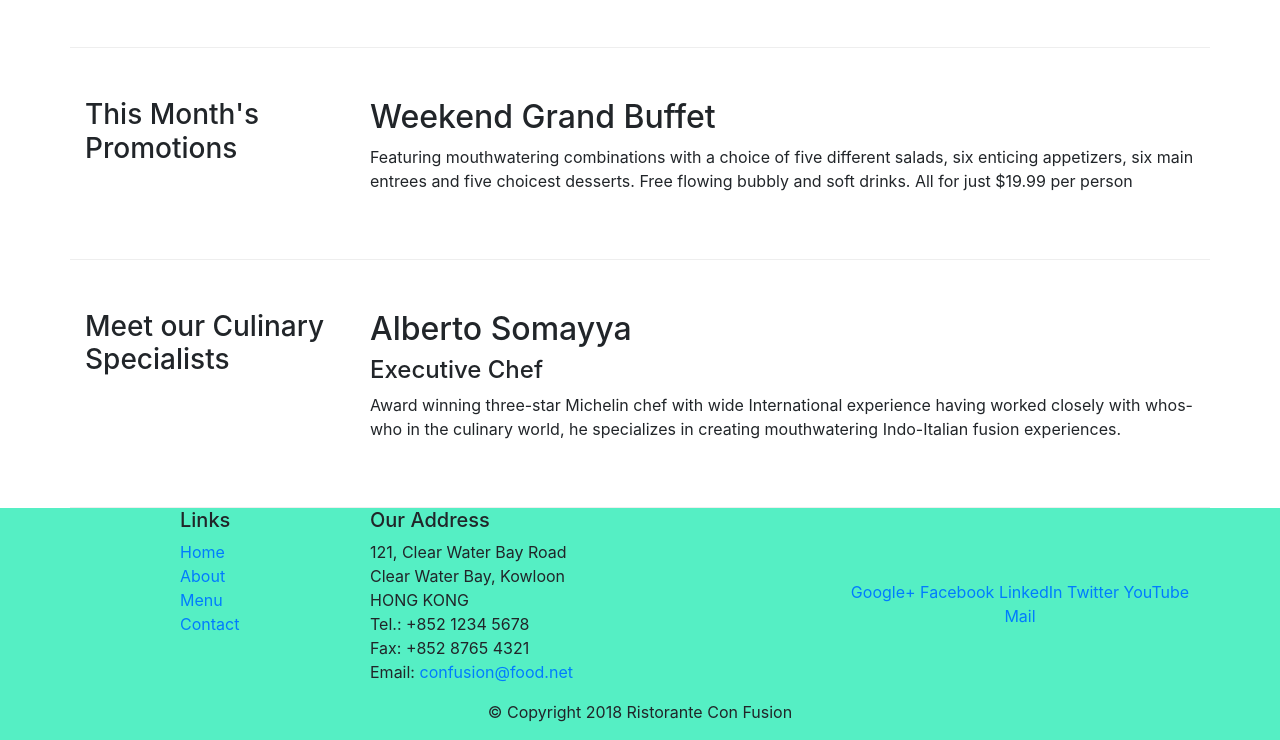
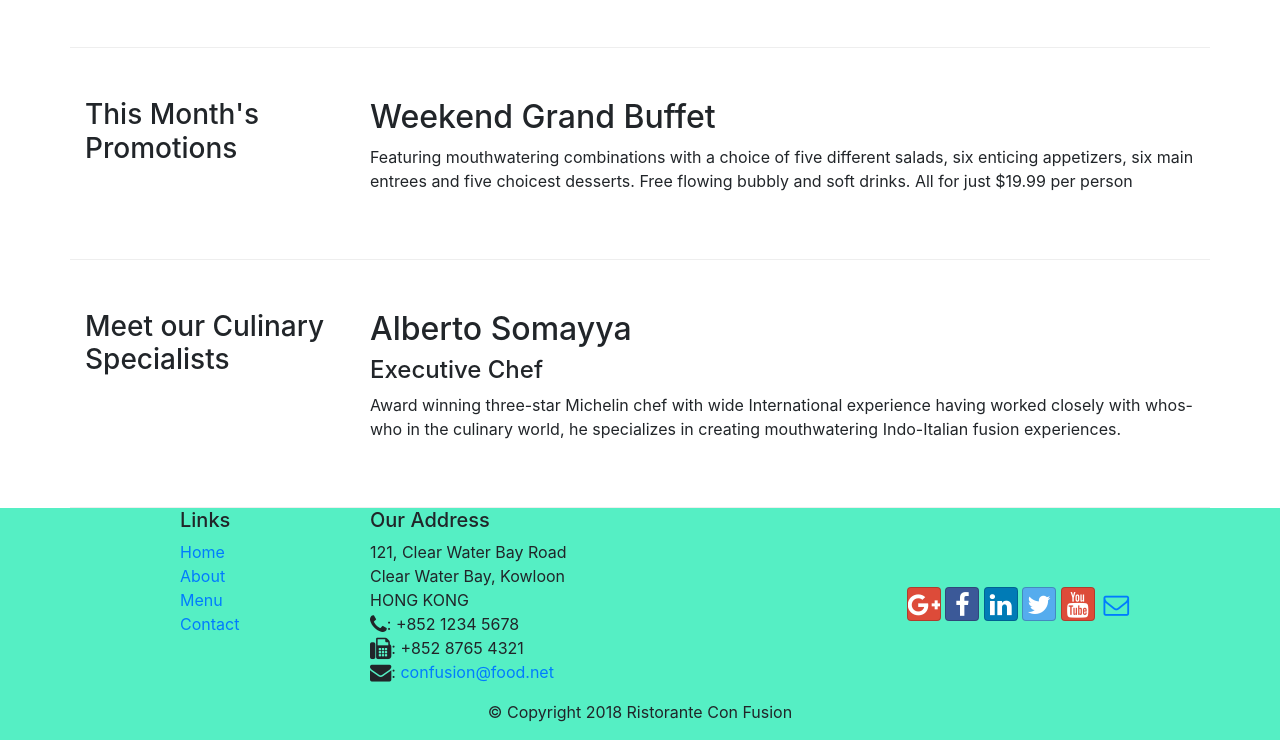
Before and after one commit to TuanPA0212/exercise5, a website: page index.html in a window 1280 px wide. Shown: the part 530-1270 px from the top of the page. Drawn offline with nearby package versions, Linux system fonts and the light colour scheme.

Commit message:
Icon Fonts

```diff
--- a/index.html
+++ b/index.html
@@ -7,6 +7,8 @@
     <meta name="viewport" content="width=device-width, initial-scale=1, shrink-to-fit=no">
     <meta http-equiv="x-ua-compatible" content="ie=edge">
     <link rel="stylesheet" href="node_modules/bootstrap/dist/css/bootstrap.min.css">
+    <link rel="stylesheet" href="node_modules/font-awesome/css/font-awesome.min.css">
+    <link rel="stylesheet" href="node_modules/bootstrap-social/bootstrap-social.css">
     <link rel="stylesheet" href="css/style.css">
 </head>
 
@@ -19,10 +21,14 @@
             <a class="navbar-brand mr-auto" href="#"><img src="img/logo.png" height="30" width="41"></a>
             <div class="collapse navbar-collapse" id="Navbar">
                 <ul class="navbar-nav">
-					<li class="nav-item active"><a class="nav-link" href="#"><span class="fa fa-home fa-lg"></span> Home</a></li>
-					<li class="nav-item"><a class="nav-link" href="./aboutus.html"><span class="fa fa-info fa-lg"></span> About</a></li>
-					<li class="nav-item"><a class="nav-link" href="#"><span class="fa fa-list fa-lg"></span> Menu</a></li>
-					<li class="nav-item"><a class="nav-link" href="./contactus.html"><span class="fa fa-address-card fa-lg"></span> Contact</a></li>
+                    <li class="nav-item active"><a class="nav-link" href="#"><span class="fa fa-home fa-lg"></span>
+                            Home</a></li>
+                    <li class="nav-item"><a class="nav-link" href="./aboutus.html"><span
+                                class="fa fa-info fa-lg"></span> About</a></li>
+                    <li class="nav-item"><a class="nav-link" href="#"><span class="fa fa-list fa-lg"></span> Menu</a>
+                    </li>
+                    <li class="nav-item"><a class="nav-link" href="./contactus.html"><span
+                                class="fa fa-address-card fa-lg"></span> Contact</a></li>
                 </ul>
             </div>
         </div>
@@ -34,9 +40,10 @@
     <header class="jumbotron">
         <div class="container">
             <div class="row-header">
-                <div  class="col-12 col-sm-6">
+                <div class="col-12 col-sm-6">
                     <h1>Ristorante con Fusion</h1>
-                    <p>We take inspiration from the World's best cuisines, and create a unique fusion experience. Our lipsmacking creations will tickle your culinary senses!</p>
+                    <p>We take inspiration from the World's best cuisines, and create a unique fusion experience. Our
+                        lipsmacking creations will tickle your culinary senses!</p>
                 </div>
                 <div class="col-12 col-sm">
                 </div>
@@ -51,7 +58,8 @@
             </div>
             <div class="col-12 col-md">
                 <h2>Uthappizza</h2>
-                <p>A unique combination of Indian Uthappam (pancake) and Italian pizza, topped with Cerignola olives, ripe vine cherry tomatoes, Vidalia onion, Guntur chillies and Buffalo Paneer.</p>
+                <p>A unique combination of Indian Uthappam (pancake) and Italian pizza, topped with Cerignola olives,
+                    ripe vine cherry tomatoes, Vidalia onion, Guntur chillies and Buffalo Paneer.</p>
             </div>
         </div>
 
@@ -62,7 +70,9 @@
             </div>
             <div class="col-12 col-md">
                 <h2>Weekend Grand Buffet</h2>
-                <p>Featuring mouthwatering combinations with a choice of five different salads, six enticing appetizers, six main entrees and five choicest desserts. Free flowing bubbly and soft drinks. All for just $19.99 per person </p>
+                <p>Featuring mouthwatering combinations with a choice of five different salads, six enticing appetizers,
+                    six main entrees and five choicest desserts. Free flowing bubbly and soft drinks. All for just
+                    $19.99 per person </p>
             </div>
         </div>
 
@@ -73,7 +83,9 @@
             <div class="col-12 col-md">
                 <h2>Alberto Somayya</h2>
                 <h4>Executive Chef</h4>
-                <p>Award winning three-star Michelin chef with wide International experience having worked closely with whos-who in the culinary world, he specializes in creating mouthwatering Indo-Italian fusion experiences. </p>
+                <p>Award winning three-star Michelin chef with wide International experience having worked closely with
+                    whos-who in the culinary world, he specializes in creating mouthwatering Indo-Italian fusion
+                    experiences. </p>
             </div>
         </div>
     </div>
@@ -96,19 +108,20 @@
                         121, Clear Water Bay Road<br>
                         Clear Water Bay, Kowloon<br>
                         HONG KONG<br>
-		              Tel.: +852 1234 5678<br>
-		              Fax: +852 8765 4321<br>
-		              Email: <a href="mailto:confusion@food.net">confusion@food.net</a>
+                        <i class="fa fa-phone fa-lg"></i>: +852 1234 5678<br>
+                        <i class="fa fa-fax fa-lg"></i>: +852 8765 4321<br>
+                        <i class="fa fa-envelope fa-lg"></i>:
+                        <a href="mailto:confusion@food.net">confusion@food.net</a>
                     </address>
                 </div>
                 <div class="col-12 col-sm-4 align-self-center">
                     <div class="text-center">
-                        <a href="http://google.com/+">Google+</a>
-                        <a href="http://www.facebook.com/profile.php?id=">Facebook</a>
-                        <a href="http://www.linkedin.com/in/">LinkedIn</a>
-                        <a href="http://twitter.com/">Twitter</a>
-                        <a href="http://youtube.com/">YouTube</a>
-                        <a href="mailto:">Mail</a>
+                        <a class="btn btn-social-icon btn-google" href="http://google.com/+"><i class="fa fa-google-plus"></i></a>
+                        <a class="btn btn-social-icon btn-facebook" href="http://www.facebook.com/profile.php?id="><i class="fa fa-facebook"></i></a>
+                        <a class="btn btn-social-icon btn-linkedin" href="http://www.linkedin.com/in/"><i class="fa fa-linkedin"></i></a>
+                        <a class="btn btn-social-icon btn-twitter" href="http://twitter.com/"><i class="fa fa-twitter"></i></a>
+                        <a class="btn btn-social-icon btn-google" href="http://youtube.com/"><i class="fa fa-youtube"></i></a>
+                        <a class="btn btn-social-icon" href="mailto:"><i class="fa fa-envelope-o"></i></a>
                         </div>
                 </div>
             </div>
--- a/package.json
+++ b/package.json
@@ -23,6 +23,8 @@
   },
   "dependencies": {
     "bootstrap": "^4.0.0",
+    "bootstrap-social": "^5.1.1",
+    "font-awesome": "^4.7.0",
     "jquery": "^3.3.1",
     "popper.js": "^1.12.9"
   }
```
Also changed, not shown: aboutus.html (+13 -10 lines), 1 other file. Lines whose indentation alone changed are shown as unchanged.
